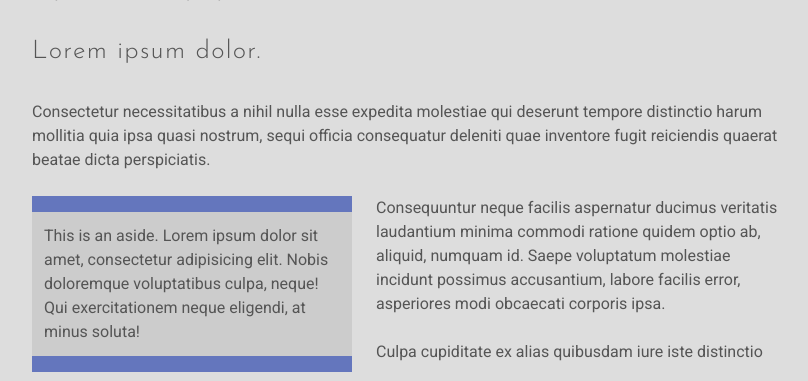
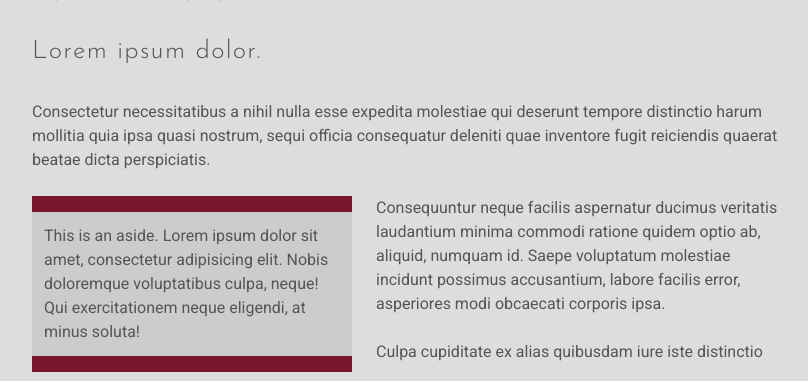
Before and after one commit to aaronhipple/carol-shure-theme, a PHP site: page / in a window 1280 px wide. Shown: the part 1254-1635 px from the top of the page, without its empty margins (232-1040 px from the left). Run offline with PHP 8.4, Linux system fonts and the light colour scheme.

Commit message:
Changed accent color to red

```diff
--- a/sass/_variables.scss
+++ b/sass/_variables.scss
@@ -6,5 +6,5 @@ $heading-font: 'Josefin Sans', sans-serif;
 $body-font: 'Roboto', sans-serif;
 $body-color: #555;
 $body-background: #ddd;
-$body-accent-color: #6476BD;
+$body-accent-color: #78162D;
 $body-accent-bg: #ccc;
--- a/stylesheets/style.css
+++ b/stylesheets/style.css
@@ -211,7 +211,7 @@ q:after {
 /* line 109, ../sass/_typography.scss */
 main blockquote {
   font-family: "Josefin Sans", sans-serif;
-  border-left: 1em solid #6476BD;
+  border-left: 1em solid #78162D;
   background-color: #ccc;
   padding: 0.75em;
 }
@@ -235,8 +235,8 @@ main blockquote.alignright, main blockquote.alignleft {
 
 /* line 132, ../sass/_typography.scss */
 main aside {
-  border-top: 1em solid #6476BD;
-  border-bottom: 1em solid #6476BD;
+  border-top: 1em solid #78162D;
+  border-bottom: 1em solid #78162D;
   background-color: #ccc;
   padding: 0.75em;
 }
```
